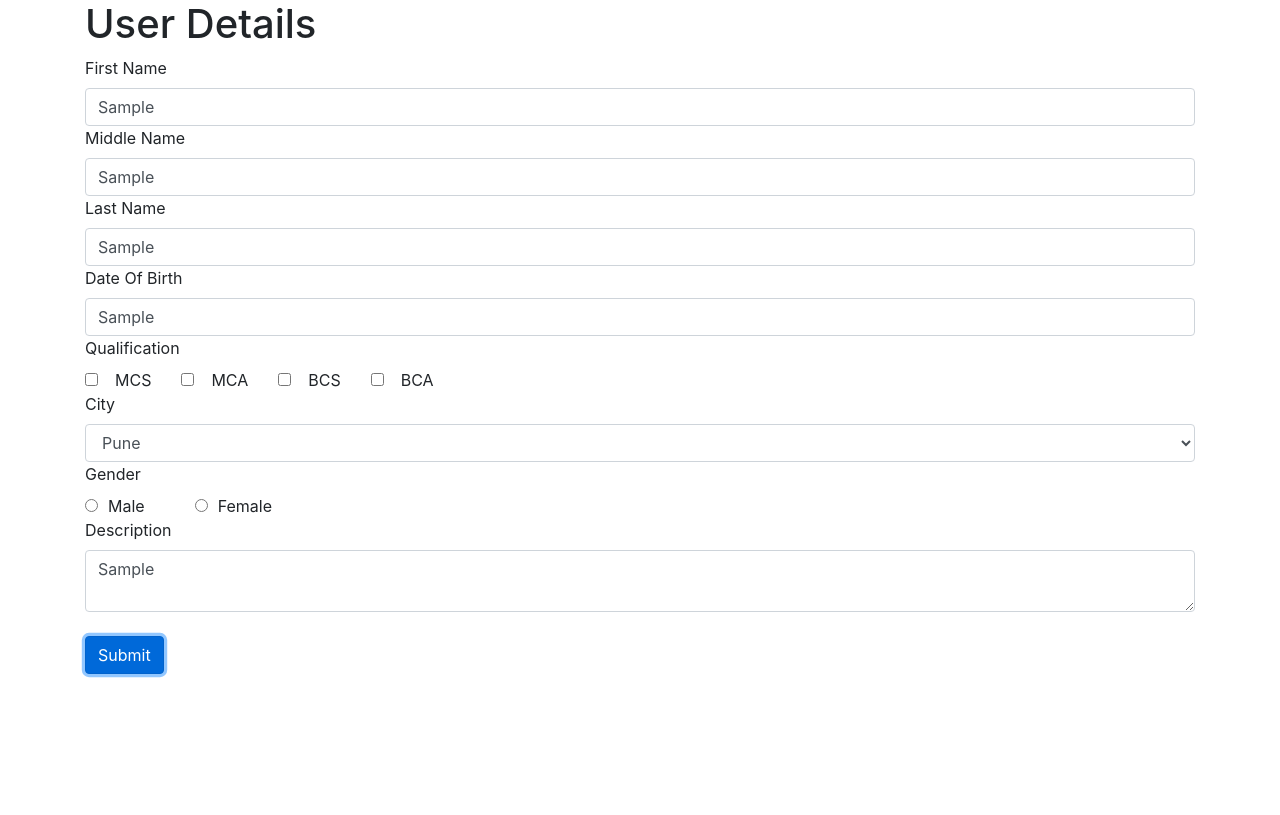
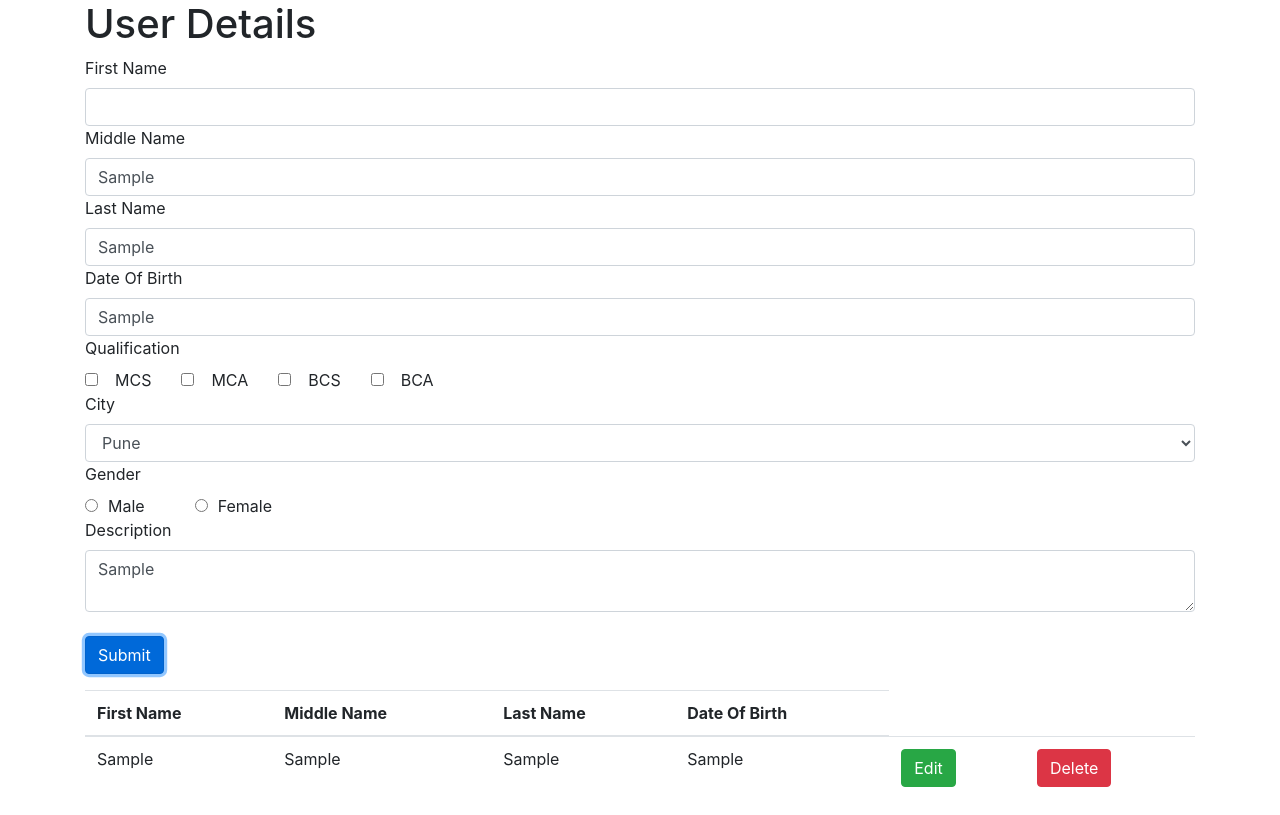
Before and after one commit to NirmalaBhingare-123/Assignment_Skipyarc, an Angular app: page / in a window 1280 px wide. Both pictures are taken after typing "Sample", "Sample", "Sample", "Sample", "Sample" into the empty fields and a click on the button "Submit". Built offline with nearby package versions, Linux system fonts and the light colour scheme.

Commit message:
Creating table to display data after submit.

```diff
--- a/src/app/app.component.ts
+++ b/src/app/app.component.ts
@@ -1,10 +1,8 @@
-import { Component, VERSION } from '@angular/core';
+import { Component, VERSION } from "@angular/core";
 
 @Component({
-  selector: 'my-app',
-  templateUrl: './app.component.html',
-  styleUrls: [ './app.component.css' ]
+  selector: "my-app",
+  templateUrl: "./app.component.html",
+  styleUrls: ["./app.component.css"]
 })
-export class AppComponent  {
-  name = 'Angular ' + VERSION.major;
-}
+export class AppComponent {}
--- a/src/app/user/user.component.html
+++ b/src/app/user/user.component.html
@@ -3,7 +3,7 @@
 	<form #myForm="ngForm">
 		<div>
 			<label>First Name</label>
-			<input class="form-control" name="fname" ngModel/>
+			<input class="form-control" name="fname" [(ngModel)]="editData.firstName"/>
   </div>
 			<div>
 				<label>Middle Name</label>
@@ -52,4 +52,25 @@
 							<button class="btn btn-primary" (click)="submitInfo(myForm.value)">Submit</button>
 						</div>
 	</form>
+	<!--
+	<div *ngFor="let data of userDetails">
+	</div> -->
+	<div>
+		<table class="table">
+			<thead>
+				<th>First Name</th>
+				<th>Middle Name</th>
+				<th>Last Name</th>
+				<th>Date Of Birth</th>
+			</thead>
+			<tbody *ngFor="let data of userDetails">
+				<td>{{data.fname}}</td>
+				<td>{{data.mname}}</td>
+				<td>{{data.lname}}</td>
+				<td>{{data.dob}}</td>
+				<td><button class="btn btn-success" (click)="editElement(data)">Edit</button></td>
+				<td><button class="btn btn-danger">Delete</button></td>
+			</tbody>
+		</table>
+	</div>
 </div>
--- a/src/app/user/user.component.ts
+++ b/src/app/user/user.component.ts
@@ -10,7 +10,12 @@ export class UserComponent implements OnInit {
   c2: boolean = false;
   c3: boolean = false;
   c4: boolean = false;
-
+  userDetails = [];
+  editData = {
+    firstName: "",
+    lastName: "",
+    dateOfBirth: ""
+  };
   city = [
     { id: 1, name: "Pune" },
     { id: 2, name: "Mumbai" },
@@ -23,5 +28,10 @@ export class UserComponent implements OnInit {
 
   submitInfo(value) {
     console.log("all info", value);
+    this.userDetails.push(value);
+    this.editData.firstName = " ";
+  }
+  editElement(data) {
+    this.editData.firstName = data.fname;
   }
 }
```
